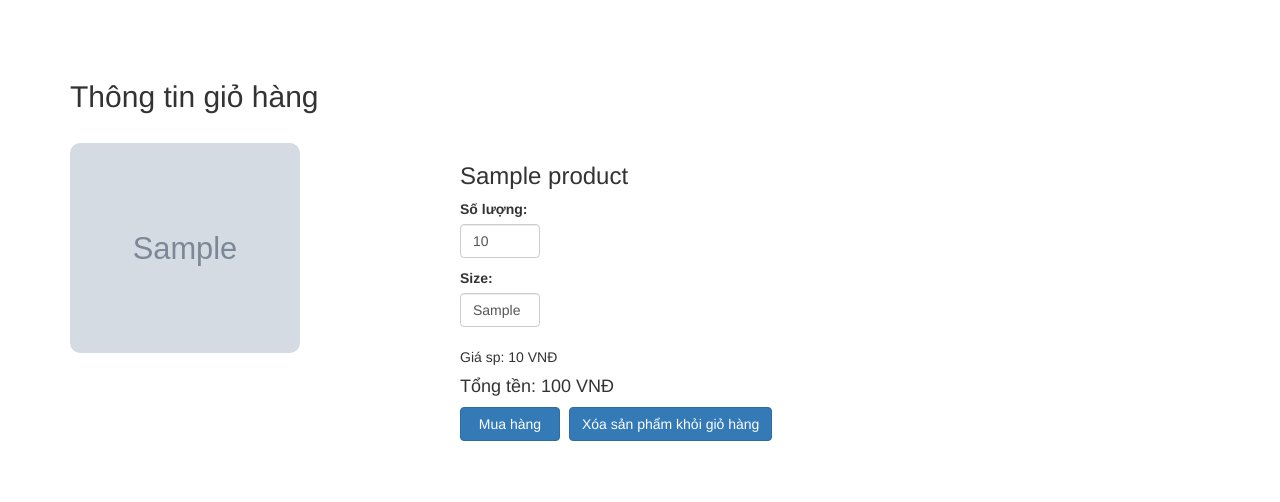
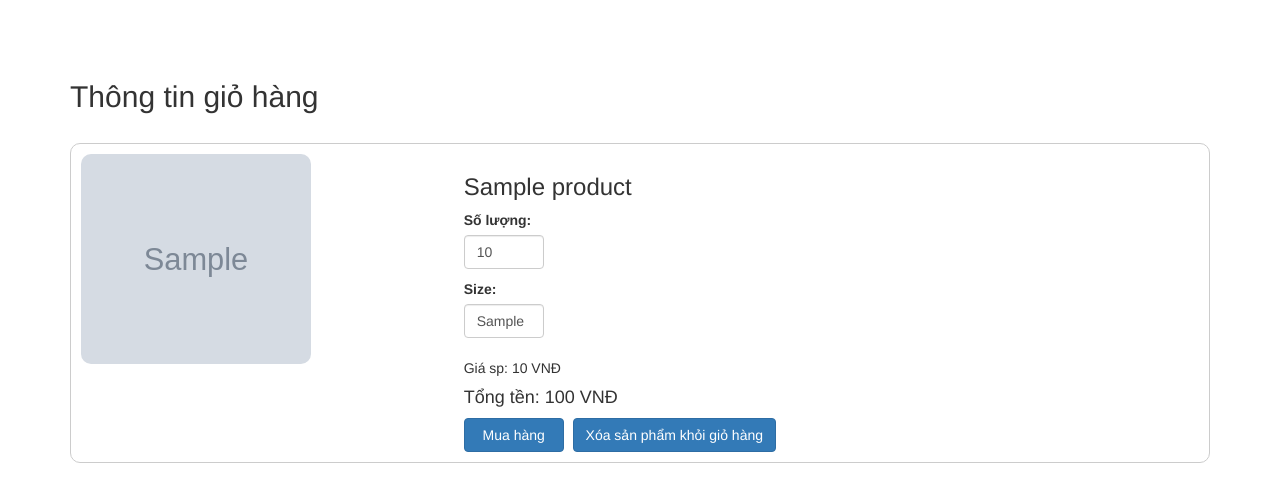
Before and after one commit to nhan-bui/Digital_fashion_shop, a Flask app: template templates/cart.html in a window 1280 px wide. Shown: the part 52-554 px from the top of the page. Run offline with Flask 3, Linux system fonts and the light colour scheme; the template is opened without the code that fills it: values that come from a table or form of the project are taken from there, others are empty; tables that the repository leaves empty hold one stand-in row (values such as "Sample post"); grey boxes marked "Sample" are stand-in pictures; some libraries are stand-ins or nearby versions.

Commit message:
still css

```diff
--- a/templates/cart.html
+++ b/templates/cart.html
@@ -13,7 +13,7 @@ Cart
 <h2>Thông tin giỏ hàng</h2>
 <br>
 {% for item in item_cart %}
-<div class="card">
+<div class="card" style="border:1px solid #ccc;padding:10px;margin-bottom:-10px;border-radius:10px">
   <div class="row no-gutters">
     <div class="col-md-4">
       <img src="{{item.product.image}}" alt="{{item.product.name}}" class="card-img" style="width: 230px; height: 210px; border-radius: 10px;">
@@ -37,7 +37,6 @@ Cart
                 <input type="text" name="size_shoe" id="size_shoe" value="{{item.size}}" class="form-control form-control-sm rounded" style="width:80px" placeholder="36 - 45">
 
             {% endif %}
-
             <br>
             <p>Giá sp: {{item.product.price}} VNĐ</p>
             <h4>Tổng tền: {{item.product.price * item.quantity}} VNĐ</h4>
```
